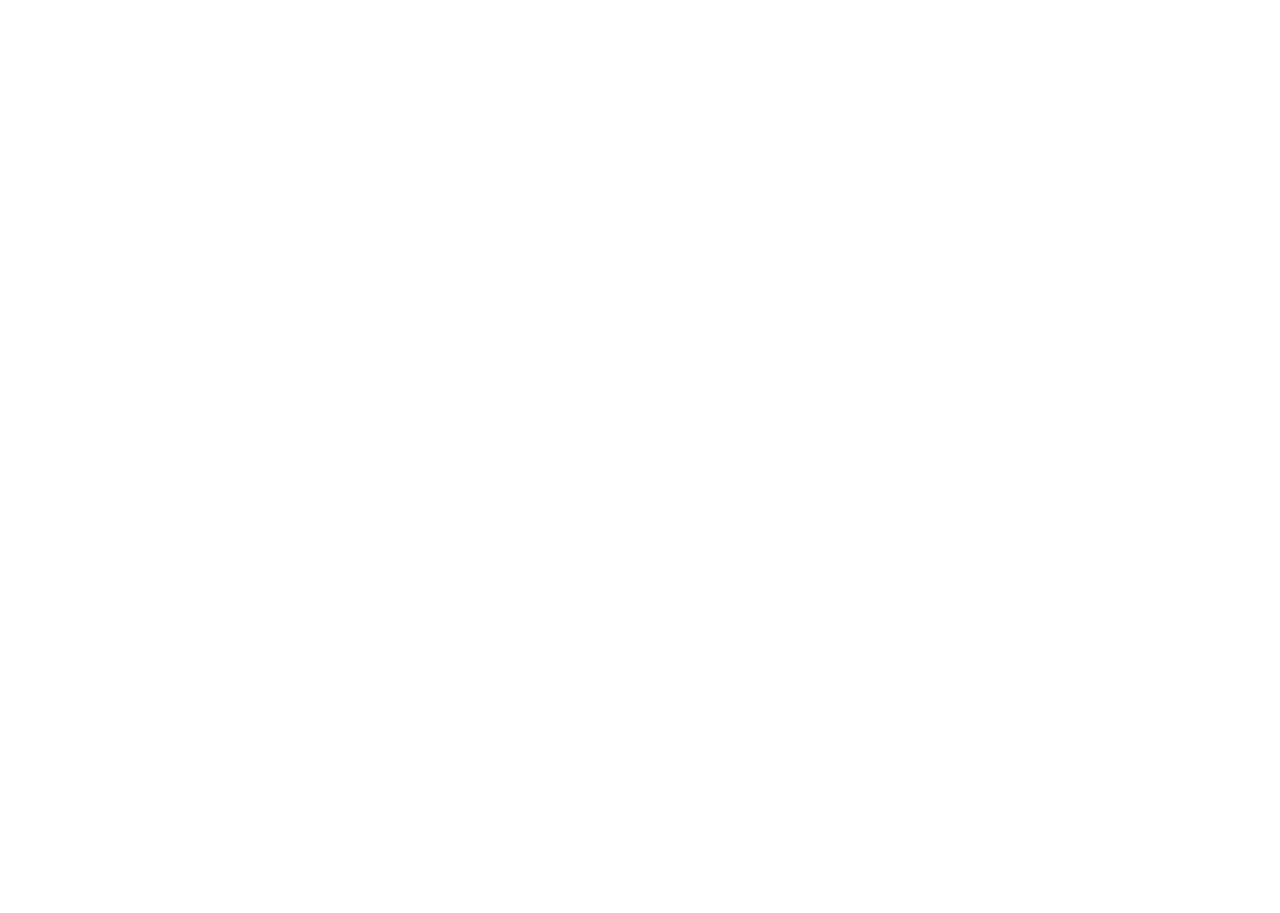
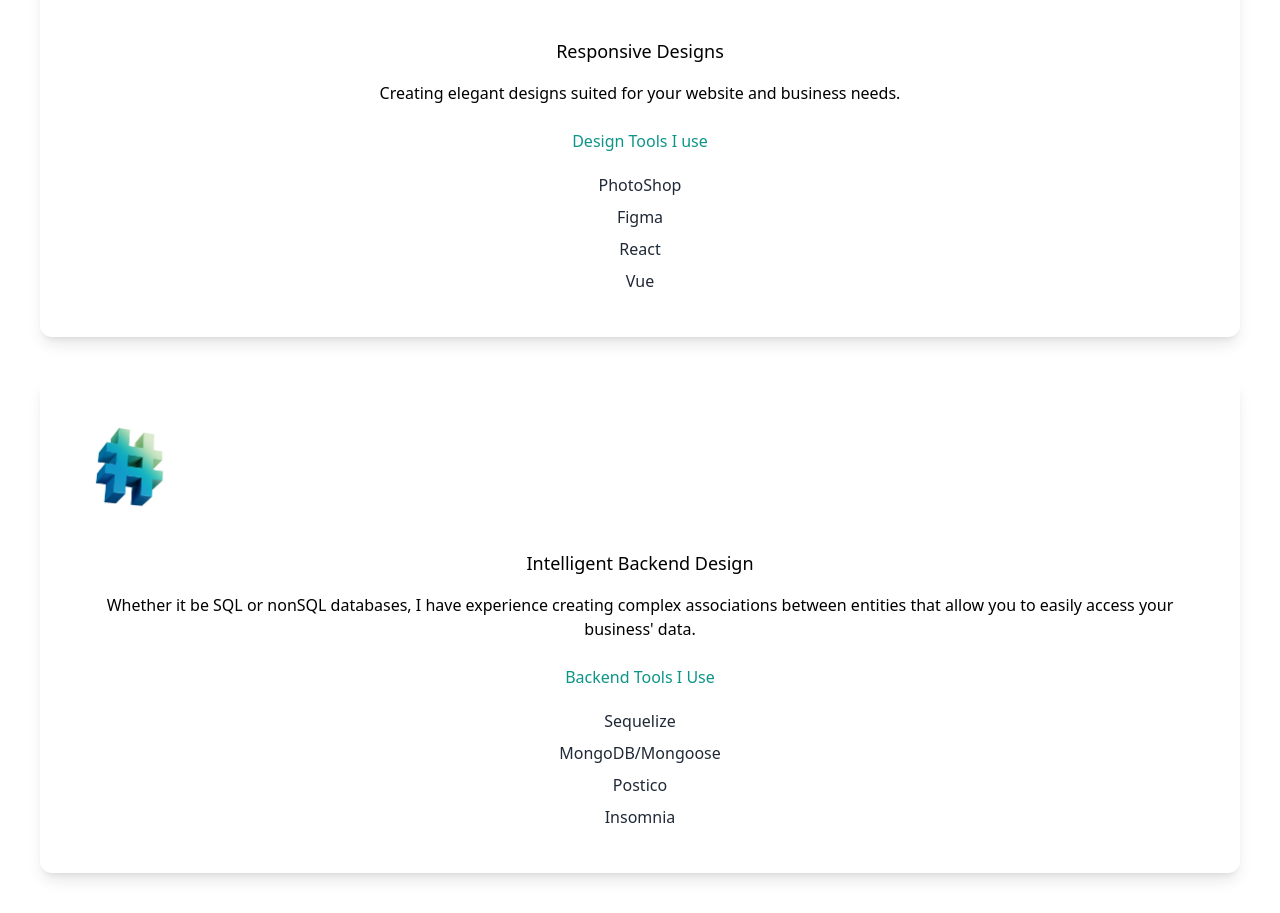
Before and after one commit to sramalho94/portfolio_2023, a Next.js app in the folder portfolio_2023/: page / in a window 1280 px wide. Shown: the part 1327-2240 px from the top of the page. Before the commit the page ends 1152 px from the top, so only its background shows below. Built offline with nearby package versions, Linux system fonts and the light colour scheme.

Commit message:
added cards for frontend and backend tools

```diff
--- a/portfolio_2023/pages/index.js
+++ b/portfolio_2023/pages/index.js
@@ -4,7 +4,9 @@
 import { GoMarkGithub } from 'react-icons/go'
 import Image from 'next/image'
 import pictureOfMe from '../public/pictureofme.jpg'
-
+import design from '../public/design.png'
+import code from '../public/code.png'
+import consulting from '../public/consulting.png'
 export default function Home() {
   return (
     <div>
@@ -77,6 +79,38 @@
               frequently updated.
             </p>
           </div>
+
+          <div>
+            <div className="text-center shadow-lg p-10 rounded-xl my-10">
+              <Image src={design} width={100} height={100} />
+              <h3 className="text-lg font-md pt-8 pb-2">Responsive Designs</h3>
+              <p className="py-2 ">
+                Creating elegant designs suited for your website and business
+                needs.
+              </p>
+              <h4 className="py-4 text-teal-600">Design Tools I use</h4>
+              <p className="text-gray-800 py-1">PhotoShop</p>
+              <p className="text-gray-800 py-1">Figma</p>
+              <p className="text-gray-800 py-1">React</p>
+              <p className="text-gray-800 py-1">Vue</p>
+            </div>
+            <div className="text-center shadow-lg p-10 rounded-xl my-10  dark:bg-white flex-1">
+              <Image id="wrong" src={code} width={100} height={100} />
+              <h3 className="text-lg font-medium pt-8 pb-2  ">
+                Intelligent Backend Design
+              </h3>
+              <p className="py-2">
+                Whether it be SQL or nonSQL databases, I have experience
+                creating complex associations between entities that allow you to
+                easily access your business' data.
+              </p>
+              <h4 className="py-4 text-teal-600">Backend Tools I Use</h4>
+              <p className="text-gray-800 py-1">Sequelize</p>
+              <p className="text-gray-800 py-1">MongoDB/Mongoose</p>
+              <p className="text-gray-800 py-1">Postico</p>
+              <p className="text-gray-800 py-1">Insomnia</p>
+            </div>
+          </div>
         </section>
       </main>
     </div>
```
